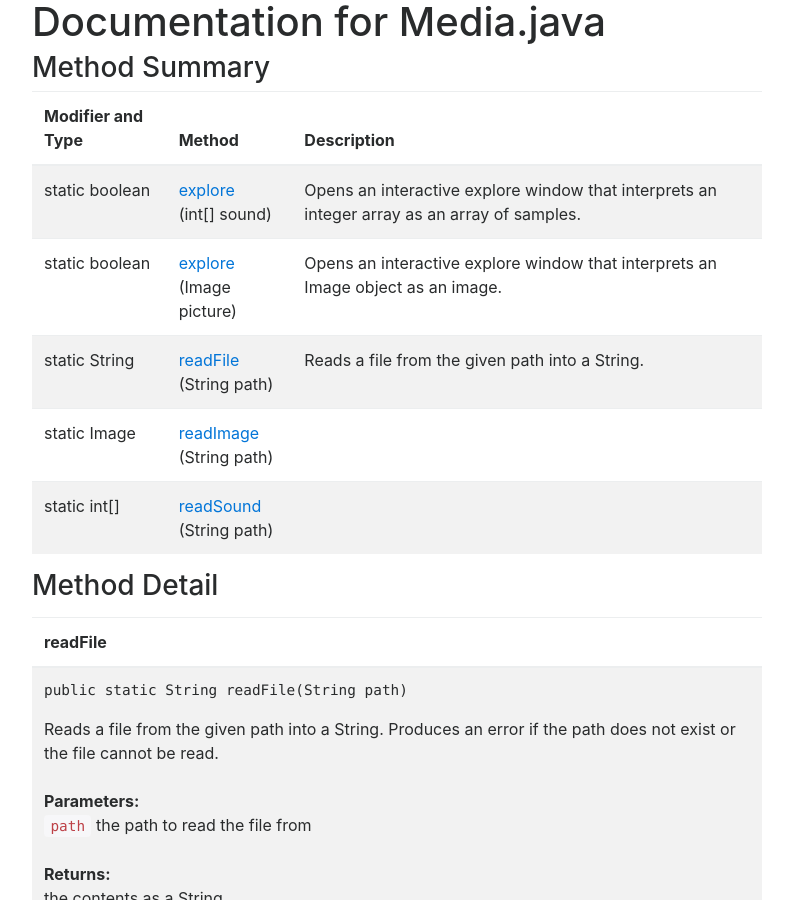
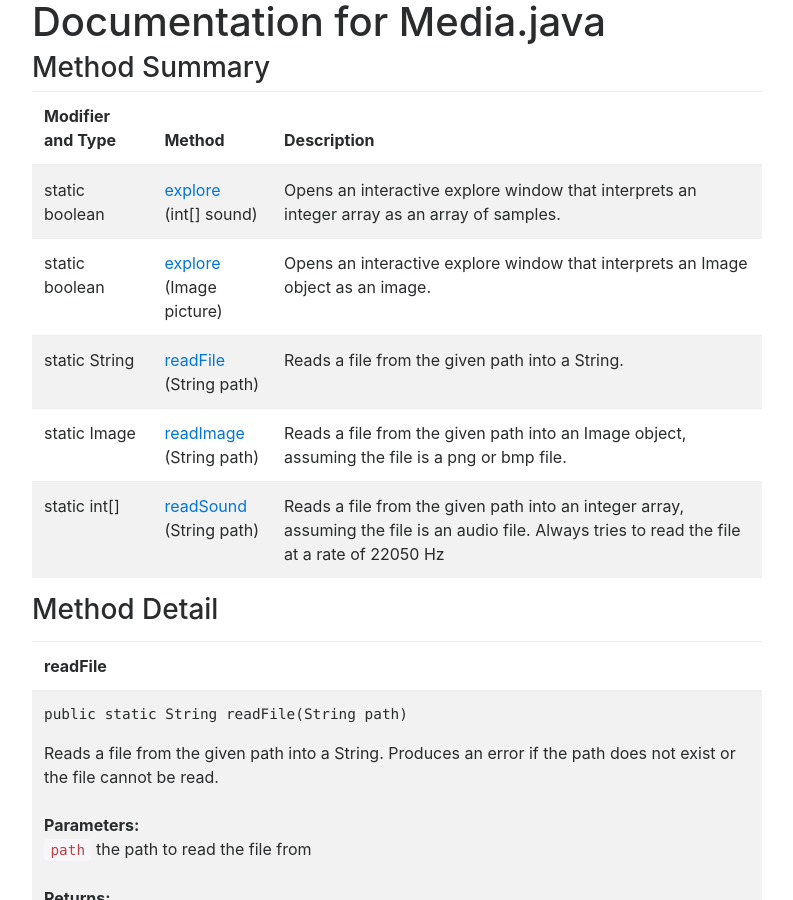
Before and after one commit to ucsd-cse8a-f18/ucsd-cse8a-f18.github.io, a Jekyll site: the page built from Media.md, in a window 1280 px wide and 900 px high. Shown: the whole window, without its empty margins (243-1036 px from the left). Built offline with Jekyll 4.4.1, drawn with Linux system fonts in a browser that asks for light colours; nearby versions of some CDN libraries.

Commit message:
Media documentation

```diff
--- a/Media.md
+++ b/Media.md
@@ -21,10 +21,10 @@ title: "Documentation for Media.java"
 <td class="monospace">static String</td><td class="monospace"><a href="#readFile">readFile</a><br>(String path)</td><td>Reads a file from the given path into a String.</td>
 </tr>
 <tr>
-<td class="monospace">static Image</td><td class="monospace"><a href="#readImage">readImage</a><br>(String path)</td><td></td>
+<td class="monospace">static Image</td><td class="monospace"><a href="#readImage">readImage</a><br>(String path)</td><td>Reads a file from the given path into an Image object, assuming the file is a png or bmp file.</td>
 </tr>
 <tr>
-<td class="monospace">static int[]</td><td class="monospace"><a href="#readSound">readSound</a><br>(String path)</td><td></td>
+<td class="monospace">static int[]</td><td class="monospace"><a href="#readSound">readSound</a><br>(String path)</td><td>Reads a file from the given path into an integer array, assuming the file is an audio file. Always tries to read the file at a rate of 22050 Hz</td>
 </tr>
 </table>
 
```
